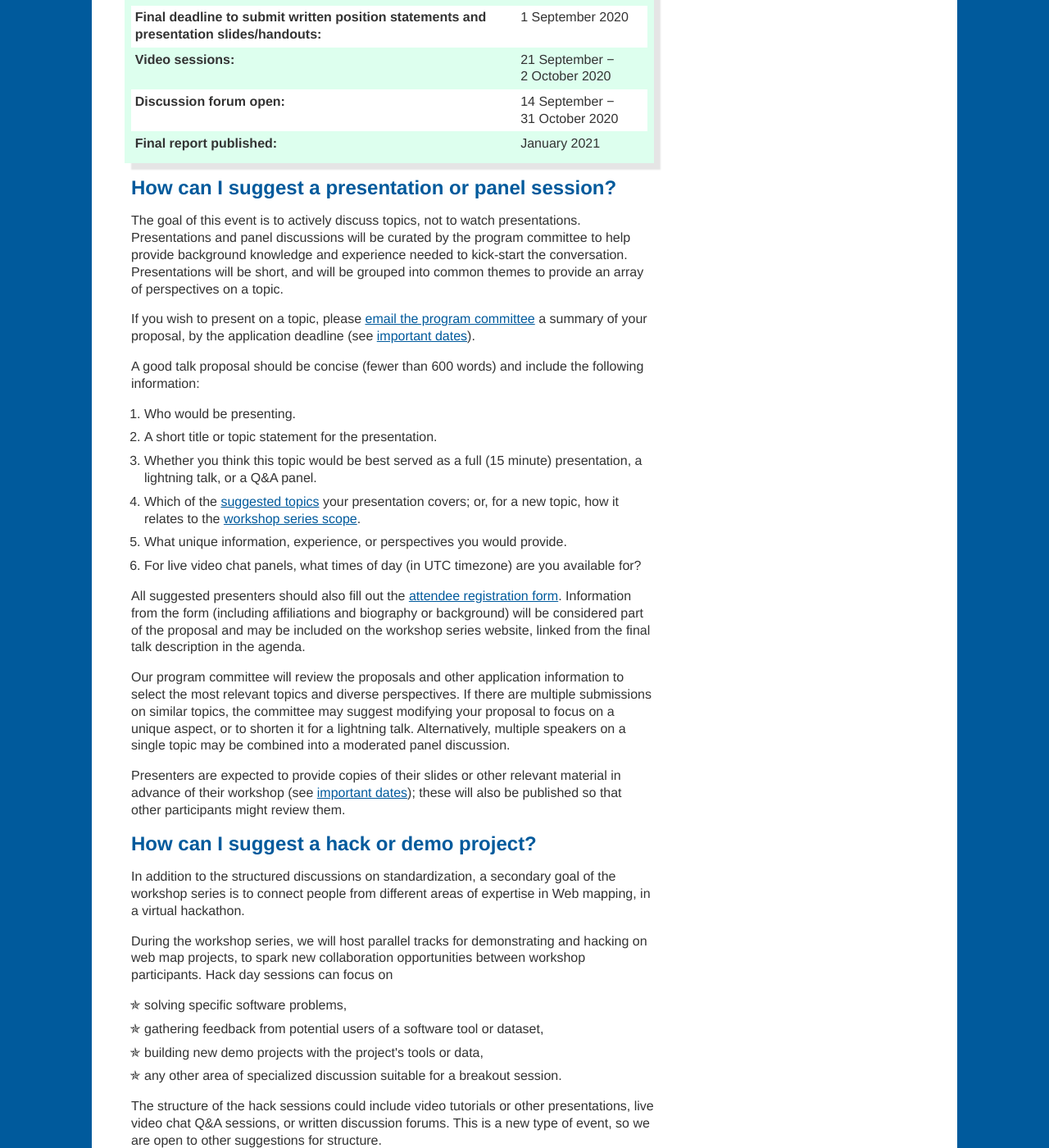
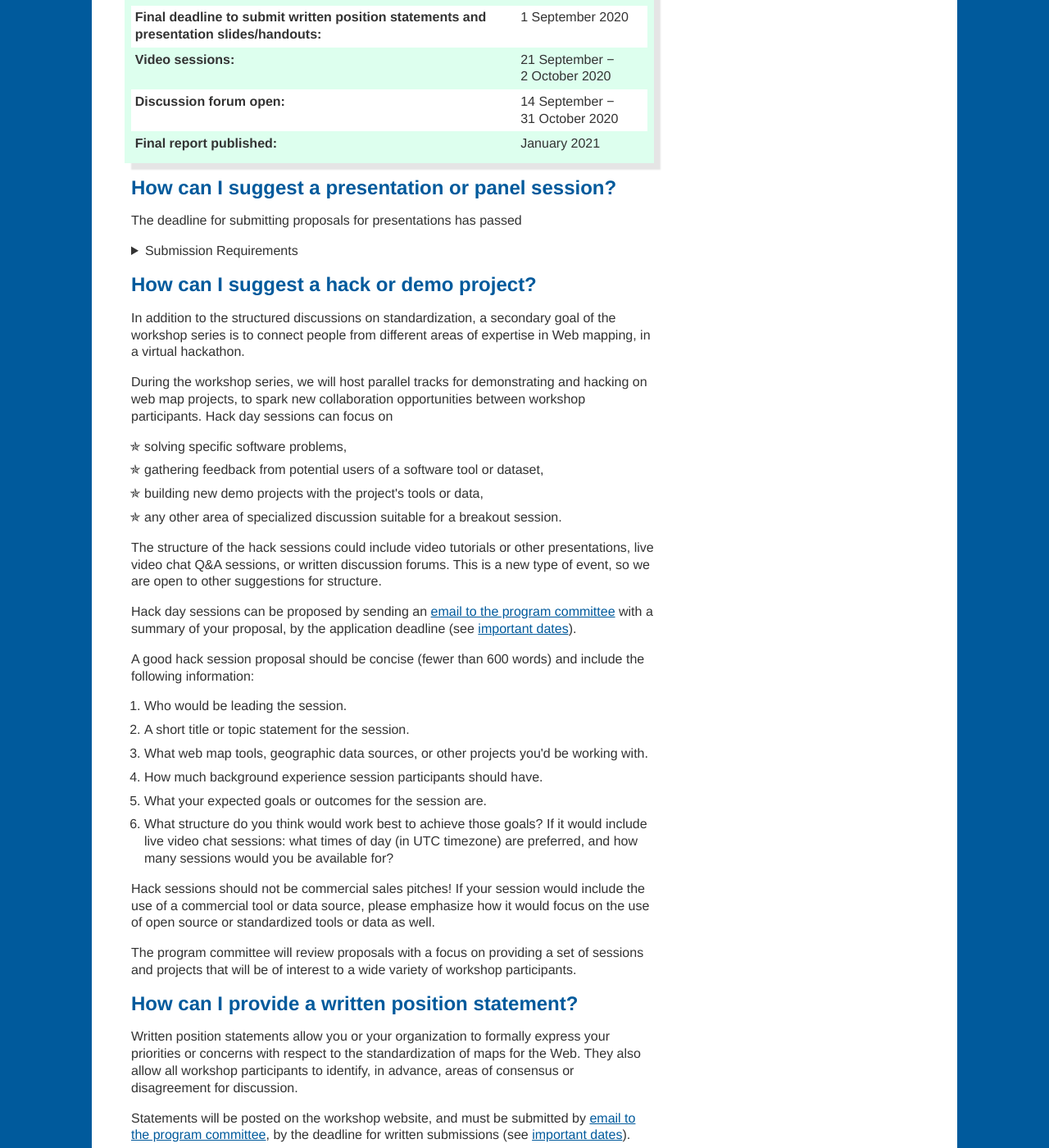
Before and after one commit to Maps4HTML/Maps4HTML-Workshop-2020, a Jekyll site: the page built from call-for-participation.html, in a window 1280 px wide and 1400 px high, scrolled down 2168 px. Shown: the whole window at 82% size. Built offline with Jekyll 4.4.1, drawn with Linux system fonts in a browser that asks for light colours; some of the changed text lies outside the part shown.

Commit message:
[#58] Update CFP info now that deadline has passed

```diff
--- a/_includes/register-cta.html
+++ b/_includes/register-cta.html
@@ -5,8 +5,5 @@
     </p>
     <p>
       Your interests will help determine the final agenda.
-      And don’t forget to submit
-      <a href="{{ relBase }}/call-for-participation#how-to-participate">talk and session proposals</a>
-      by the deadline, which has been extended to 15 July 2020.
     </p>
 </aside>
--- a/call-for-participation.html
+++ b/call-for-participation.html
@@ -144,6 +144,9 @@ description: >-
 </tbody></table>
 
 <h2 id="talk-proposals">How can I suggest a presentation or panel session?</h2>
+<p>The deadline for submitting proposals for presentations has passed</p>
+<details>
+<summary>Submission Requirements</summary>
 <p>
   The goal of this event is to actively discuss topics, not to watch presentations.
   Presentations and panel discussions will be curated by the program committee
@@ -203,6 +206,7 @@ description: >-
   (see <a href="#important-dates">important dates</a>);
   these will also be published so that other participants might review them.
 </p>
+</details>
 
 <h2 id="hack-day-proposals">How can I suggest a hack or demo project?</h2>
 <p>
```
